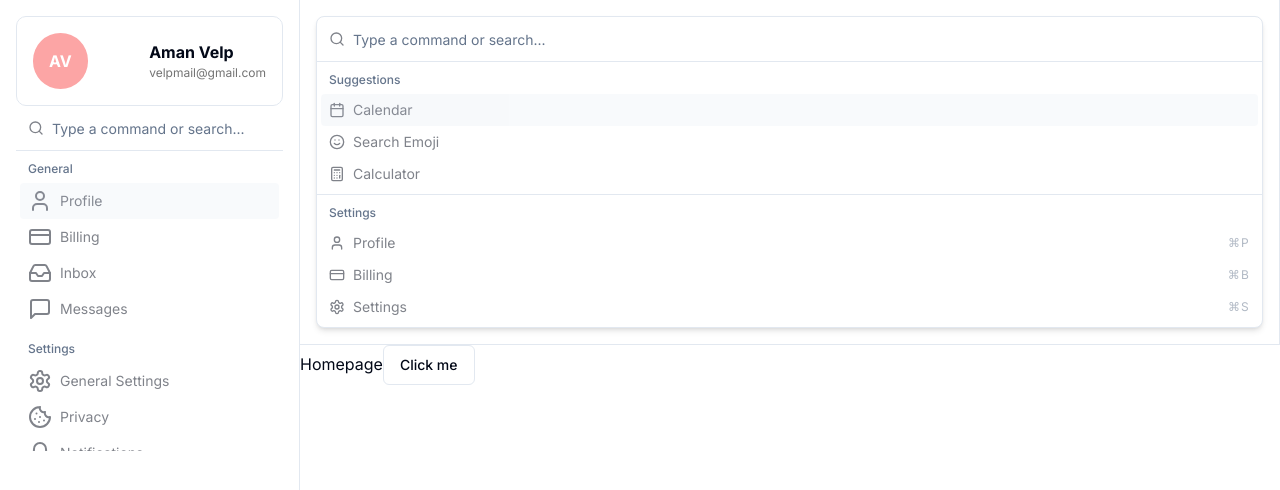
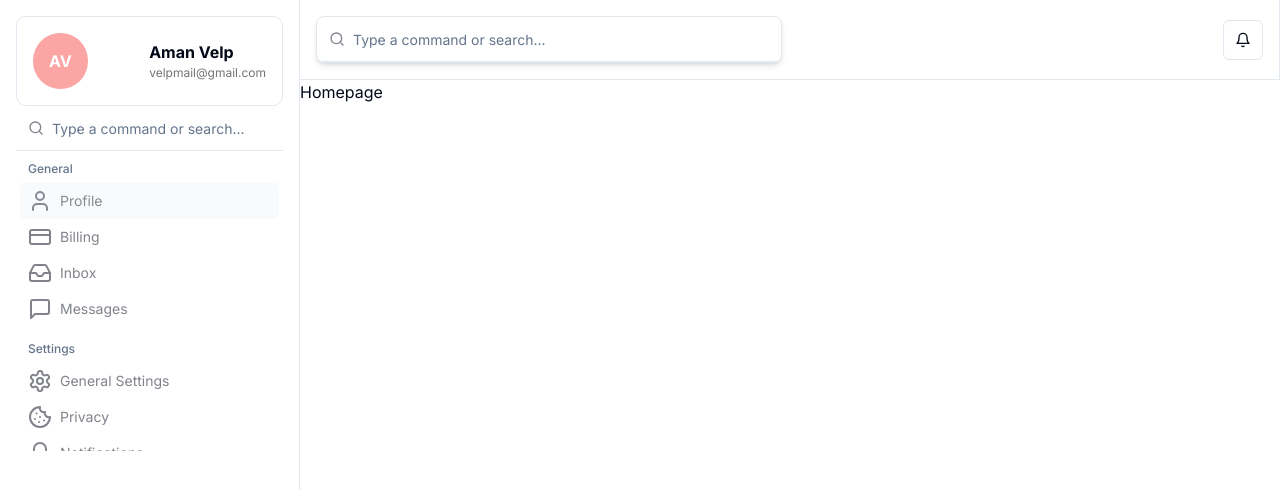
Before and after one commit to VelpCode/type-dash, a Next.js app: page / in a window 1280 px wide. Shown: the top 490 px of the page. Built offline with nearby package versions, Linux system fonts and the light colour scheme.

Commit message:
Dashboard creation

```diff
--- a/app/page.tsx
+++ b/app/page.tsx
@@ -7,7 +7,6 @@ export default function Home() {
   return (
     <div>
       Homepage
-      <Button variant={"outline"}>Click me</Button>
 
     </div>
   );
--- a/components/Header.tsx
+++ b/components/Header.tsx
@@ -1,14 +1,23 @@
 "use client"
 
+import { BellIcon, ChevronRight } from "lucide-react"
 import { CommandDemo } from "./ui/Comdemo"
 import { Command } from "./ui/command"
+import { Button } from "./ui/button"
 
 export default function Header() {
 
     return (
         <div>
-            <div className = "flex gap-4 border-r p-4 border-b">
+            <div className = "grid grid-cols-2 gap-4 border-r p-4 border-b">
                 <CommandDemo/>
+                <div className = "flex items-center justify-end">
+                    <Button variant = "outline" size = "icon">
+                        <BellIcon className = "h4 w-4">
+
+                        </BellIcon>
+                    </Button>
+                </div>
             </div>
         </div>
     )
--- a/components/ui/Comdemo.tsx
+++ b/components/ui/Comdemo.tsx
@@ -28,7 +28,7 @@ import {
     return (
       <Command className="rounded-lg border shadow-md">
         <CommandInput placeholder="Type a command or search..." />
-        <CommandList>
+        {open &&<CommandList>
           <CommandEmpty>No results found.</CommandEmpty>
           <CommandGroup heading="Suggestions">
             <CommandItem>
@@ -62,7 +62,7 @@ import {
               <CommandShortcut>⌘S</CommandShortcut>
             </CommandItem>
           </CommandGroup>
-        </CommandList>
+        </CommandList>}
       </Command>
     )
   }
```
